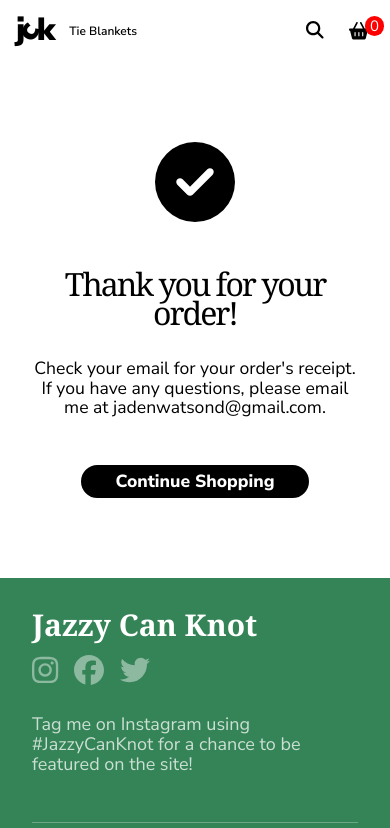
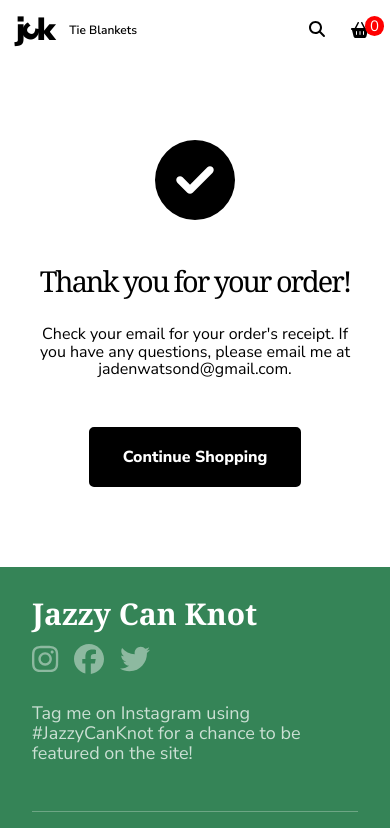
Before and after one commit to igaboo/jazzy-can-knot-nextjs, a Next.js app: page /success in a window 390 px wide. Shown: the top 828 px of the page. Built offline with nearby package versions, Linux system fonts and the light colour scheme; no server answers.

Commit message:
lowered font sizes on smaller devices

```diff
--- a/sass/_components.scss
+++ b/sass/_components.scss
@@ -12,9 +12,11 @@ button {
 .btn-square {
   border: 2px solid black;
   // border-radius: 5px;
-  border-radius: 10rem;
+  border-radius: 5px;
 
-  font-size: clamp(1.1rem, 2vw, 1.1rem);
+  padding: 1rem;
+
+  font-size: clamp(1rem, 2vw, 1.1rem);
   font-weight: 800;
 
   overflow: hidden;
--- a/sass/_types.scss
+++ b/sass/_types.scss
@@ -10,7 +10,7 @@ h3 {
 }
 
 h1 {
-  font-size: clamp(2rem, 2vw, 3.5rem);
+  font-size: clamp(1.8rem, 2vw, 3.5rem);
   font-weight: 400;
   line-height: 0.9;
   letter-spacing: -2px;
@@ -28,48 +28,38 @@ h1.logo {
     top: 2px;
     right: 2px;
     display: inline-block;
-
-    transition: all 1000ms ease;
-  }
-
-  &:hover {
-    span {
-      transform: rotate(0deg);
-      top: 0px;
-      right: 0px;
-    }
   }
 }
 
 h2 {
-  font-size: clamp(2rem, 2vw, 3rem);
+  font-size: clamp(1.5rem, 2vw, 3rem);
   line-height: 1;
   font-weight: 400;
 }
 
 h3 {
-  font-size: 2.6rem;
+  font-size: 2rem;
   font-weight: 700;
 }
 
 h4 {
-  font-size: clamp(1.2rem, 2vw, 1.2rem);
+  font-size: clamp(1rem, 2vw, 1.2rem);
   font-weight: 600;
 }
 
 h5 {
-  font-size: clamp(1.25rem, 2vw, 1.5rem);
+  font-size: clamp(1.1rem, 2vw, 1.5rem);
   font-weight: 400;
 }
 
 h6 {
-  font-size: clamp(1rem, 2vw, 1.25rem);
+  font-size: clamp(0.9rem, 2vw, 1.25rem);
   font-weight: 600;
 }
 
 p,
 li {
-  font-size: clamp(1.1rem, 2vw, 1.4rem);
+  font-size: clamp(1rem, 2vw, 1.4rem);
   font-weight: 400;
   line-height: 1.1;
 }
```
